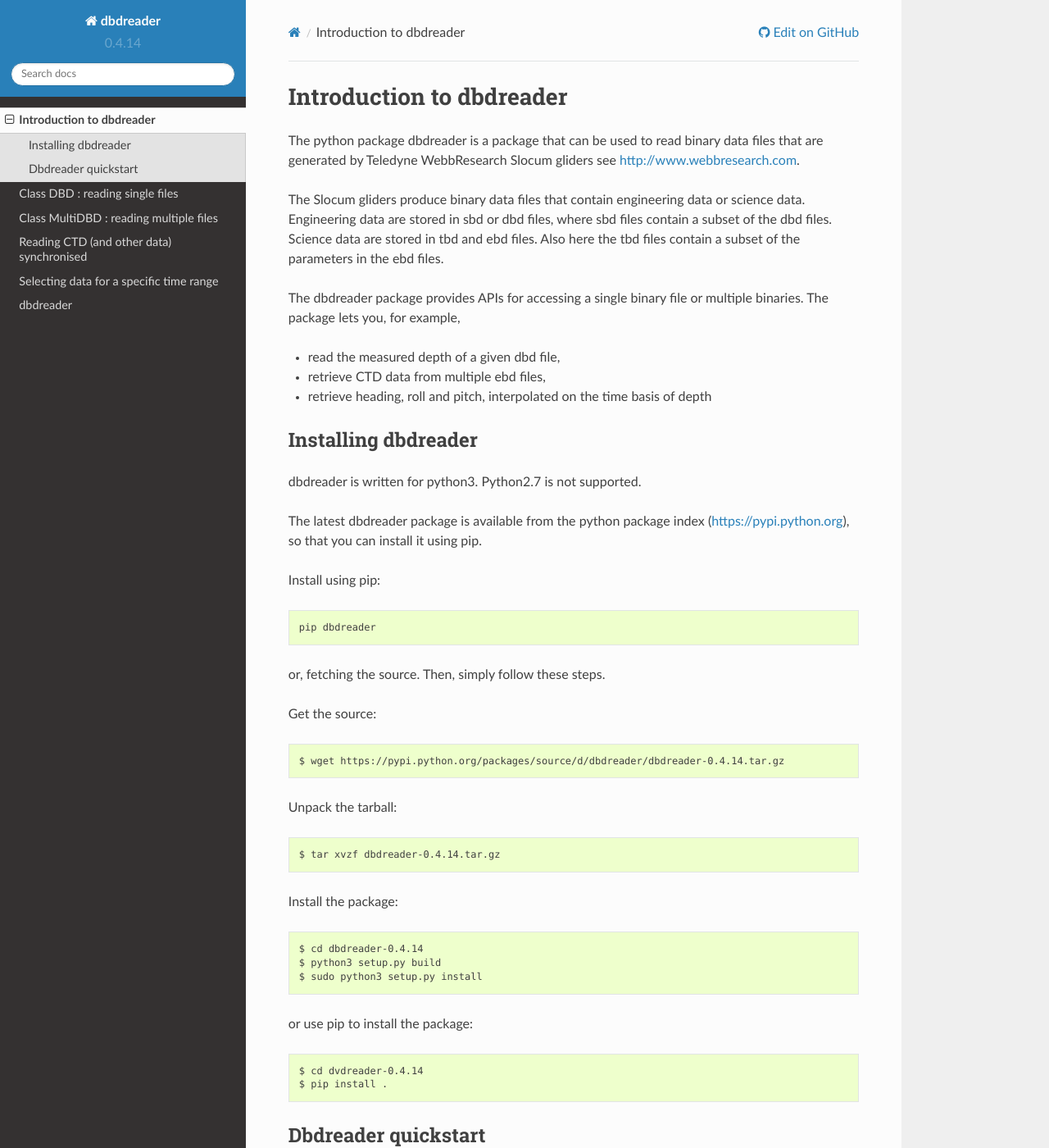
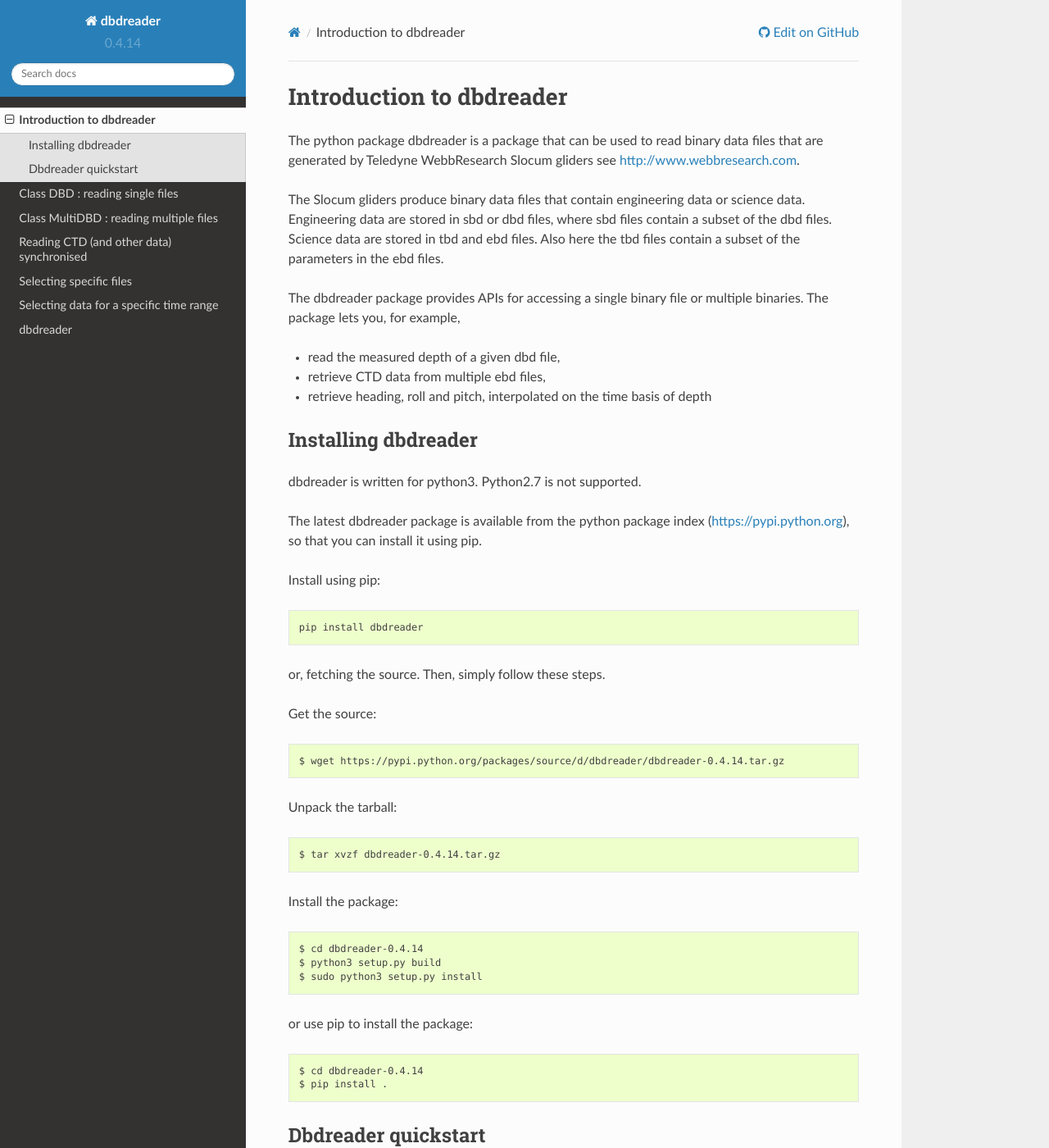
Before and after one commit to smerckel/dbdreader, a Sphinx documentation site: the page built from doc/source/introduction.rst, in a window 1280 px wide and 1400 px high. Shown: the whole window at 82% size. Built offline with Sphinx 7.4.7 and the Read the Docs theme 2.0.0, drawn with Linux system fonts in a browser that asks for light colours; pages that are not in the unit, such as notebooks, are missing from menus.

Commit message:
Updates manual fixing typos.

```diff
--- a/doc/source/introduction.rst
+++ b/doc/source/introduction.rst
@@ -32,7 +32,7 @@ The latest dbdreader package is available from the python package index
 
 Install using pip::
 
-  pip dbdreader
+  pip install dbdreader
 
 or, fetching the source. Then, simply follow these steps.
 
@@ -53,7 +53,7 @@ Install the package::
 
 or use pip to install the package::
 
-  $ cd dvdreader-0.4.14
+  $ cd dbdreader-0.4.14
   $ pip install .
 
 Dbdreader quickstart
```
Also changed, not shown: doc/source/selecting_files.rst (added, +52 -0 lines).
